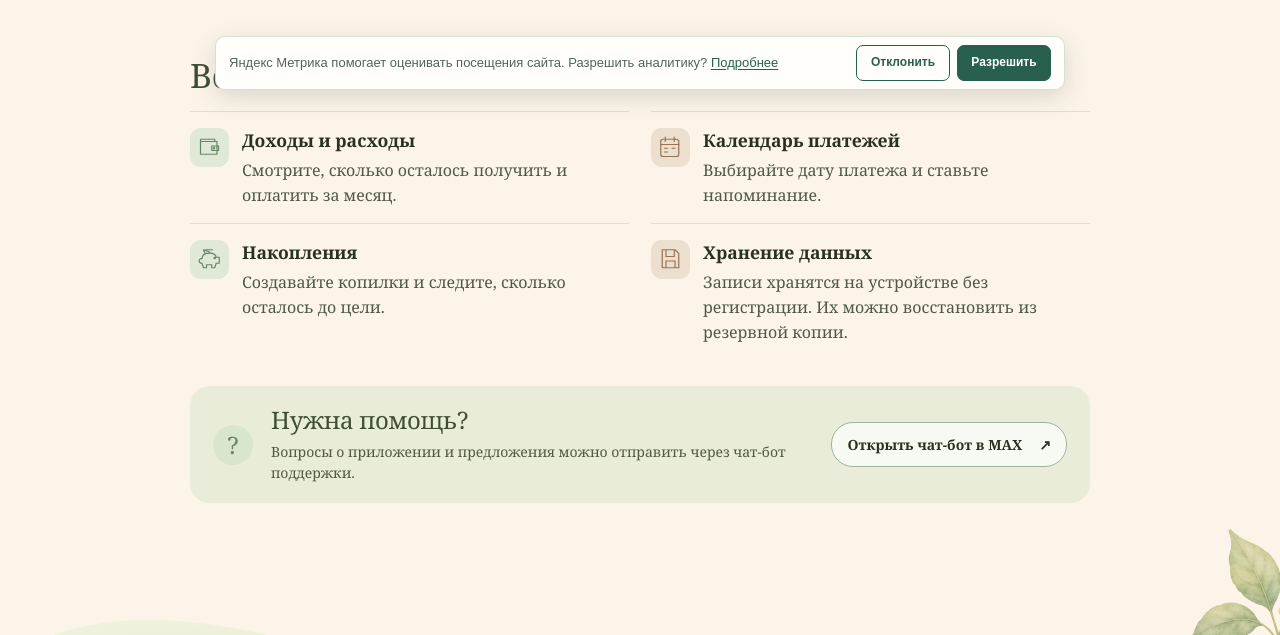
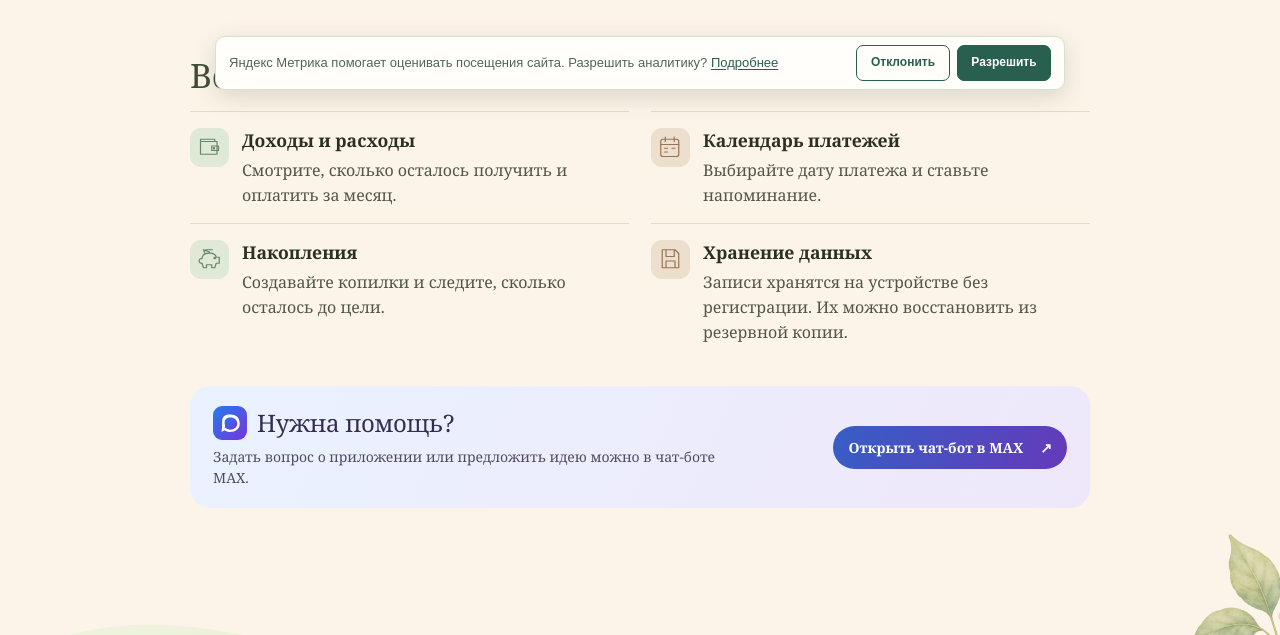
Before and after one commit to Nateelka/nateelka.github.io, a plain HTML site: page apps/plan-rashodov/index.html in a window 1280 px wide. Shown: the part 698-1333 px from the top of the page. Drawn offline with Linux system fonts and the light colour scheme.

Commit message:
Style the expense app support card with the MAX mark and colors

```diff
--- a/apps/plan-rashodov/index.html
+++ b/apps/plan-rashodov/index.html
@@ -8,7 +8,7 @@
 <meta name="description" content="Бесплатное приложение для учёта доходов, расходов и накоплений. Планируйте платежи, сохраняйте записи и пользуйтесь без регистрации.">
 <link rel="icon" href="../../assets/favicon.svg" type="image/svg+xml">
 <link rel="stylesheet" href="../../assets/plan-approved.css?v=b29794c70305">
-<link rel="stylesheet" href="../../assets/plan-watercolor.css?v=budget-features">
+<link rel="stylesheet" href="../../assets/plan-watercolor.css?v=max-support">
 
 <!-- Optional analytics: the counter loads only after consent -->
 <link rel="stylesheet" href="../../assets/analytics-consent.css?v=2">
@@ -158,10 +158,9 @@
 </section>
 
 <section class="support-section" aria-labelledby="support-title">
-<span class="help-icon" aria-hidden="true">?</span>
 <div>
-<h2 id="support-title">Нужна помощь?</h2>
-<p>Вопросы о приложении и предложения можно отправить через чат-бот поддержки.</p>
+<h2 id="support-title"><svg class="support-mark" viewBox="0 0 56 56" aria-hidden="true"><defs><linearGradient id="max-colors" x2="1" y2="1"><stop stop-color="#237cec"/><stop offset="1" stop-color="#7734dd"/></linearGradient></defs><rect width="56" height="56" rx="15" fill="url(#max-colors)"/><path d="M15 26 C15 17 20 14 29 14 C39 14 44 20 44 29 C44 38 37 43 28 43 C24 43 22 42 19 40 L14 43 15 34 C15 31 15 29 15 26 Z" fill="#fff"/><path d="M19 28 C19 22 23 19 29 19 C35 19 40 23 40 29 C40 35 35 39 28 39 C24 39 22 37 20 36 L19 38 20 33 Z" fill="url(#max-colors)"/></svg>Нужна помощь?</h2>
+<p>Задать вопрос о приложении или предложить идею можно в чат-боте MAX.</p>
 </div>
 <a class="support-button" href="https://max.ru/se14713300_bot">Открыть чат-бот в MAX <span aria-hidden="true">↗</span></a>
 </section>
--- a/assets/plan-watercolor.css
+++ b/assets/plan-watercolor.css
@@ -30,8 +30,12 @@ main h2 { font-size: clamp(1.5rem, 3vw, 2.1rem); color: #3e4d36; }
 .feature, .feature:nth-child(even) { border: 0; border-top: 1px solid var(--line); border-radius: 0; padding: 16px 0; background: transparent; }
 .feature h3 { font-size: 1.1rem; }
 .feature p { font-size: 1rem; }
-.support-section { width: 100%; margin: 26px 0; background: #e8ecd8; border: 0; border-radius: 20px; }
-.support-button { margin-left: auto; border-radius: 22px; }
+.support-section { width: 100%; margin: 26px 0; background: linear-gradient(115deg, #eaf2ff, #eee7fa); border: 0; border-radius: 20px; }
+.support-section h2 { display: flex; align-items: center; gap: 10px; color: #342e50; }
+.support-mark { width: 34px; height: 34px; flex: none; }
+.support-section p { color: #504b60; }
+.support-button { margin-left: auto; border: 0; border-radius: 22px; background: linear-gradient(115deg, #365ec6, #653aba); color: white; text-decoration: none; }
+.support-button:hover { color: white; text-decoration: underline; }
 @media (min-width: 741px) {
   .wrap { max-width: 900px; }
   .hero {
```
